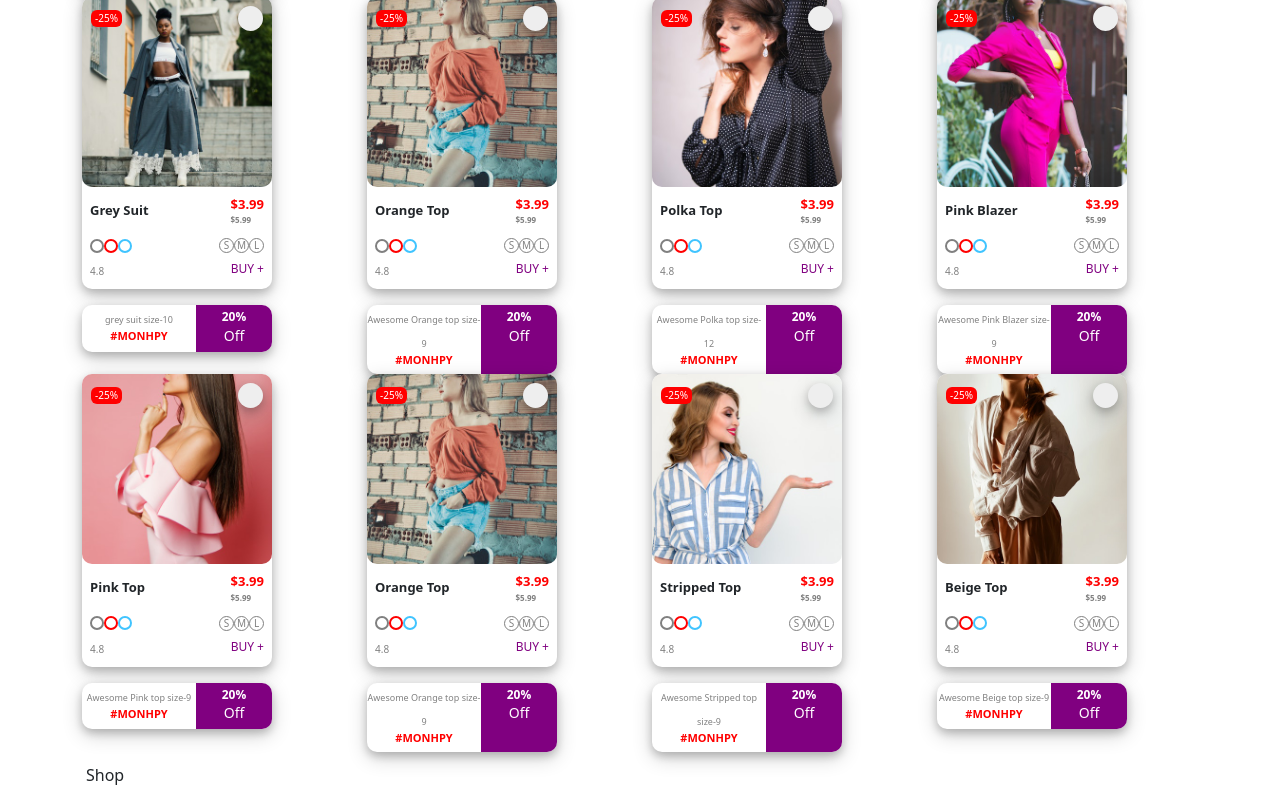
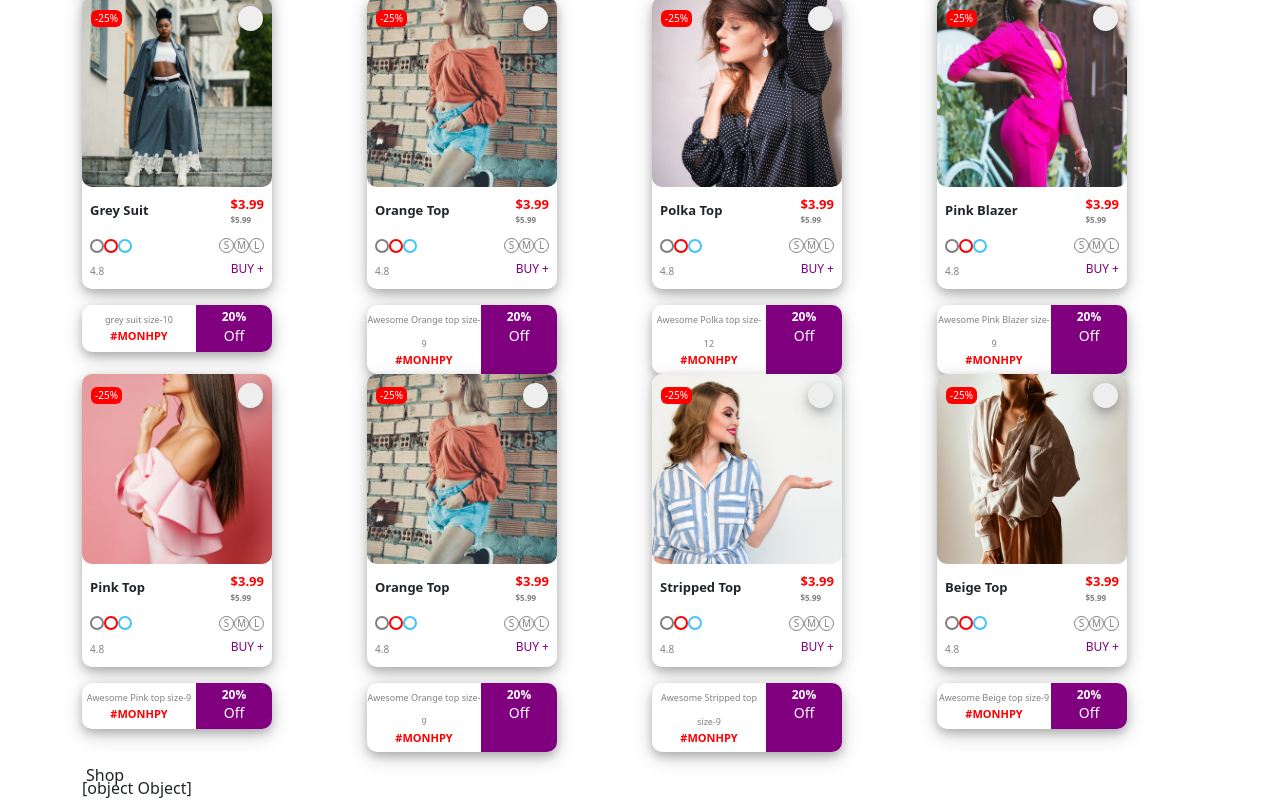
Before and after one commit to Carol254/kuiFashions, an Angular app: page /dashboard/shop in a window 1280 px wide. Shown: the part 479-1279 px from the top of the page. Built offline with nearby package versions, Linux system fonts and the light colour scheme.

Commit message:
changes to shop

```diff
--- a/src/app/dashboard/shop/shop.component.html
+++ b/src/app/dashboard/shop/shop.component.html
@@ -78,4 +78,7 @@
     		</div>
     	</div>
 		<div class="btn" (click)="onShoppingItem()">Shop</div>
+		<div *ngFor="let product of productsArr">
+			{{product}}
+		</div>
     </div>
--- a/src/app/dashboard/shop/shop.component.ts
+++ b/src/app/dashboard/shop/shop.component.ts
@@ -12,7 +12,7 @@ import { CartService } from 'src/app/services/cart.service';
 })
 export class ShopComponent implements OnInit  {
 
-  product:ProductData =<ProductData>{
+  productsArr:ProductData[] = [{
     id: '',
     Name: '',
     Description:'',
@@ -21,6 +21,7 @@ export class ShopComponent implements OnInit  {
 
     isSelected:false,
   }
+]
 
   shoppingInfo:any;
   menus:MenuData[] =[
@@ -43,8 +44,9 @@ export class ShopComponent implements OnInit  {
   ngOnInit(): void {
 
     this.productService.getProductInfo().subscribe({
-      next:(resp:any) => {
-        console.log('productResp'+resp);
+      next:(resp:ProductData) => {
+      console.log(resp);
+      this.productsArr;
       },
       error:()=>{
 
```
